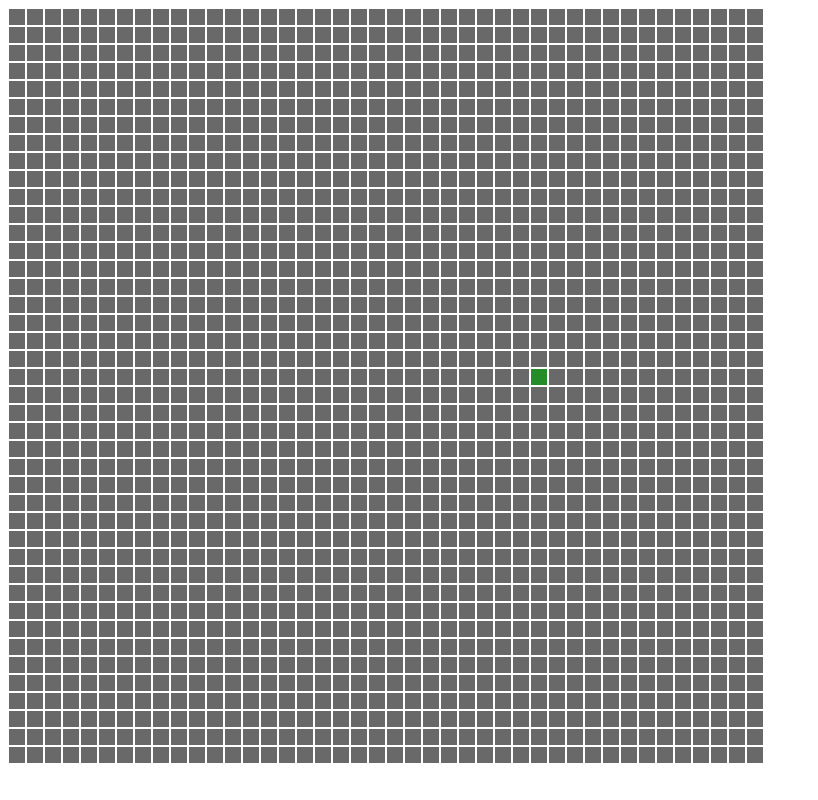
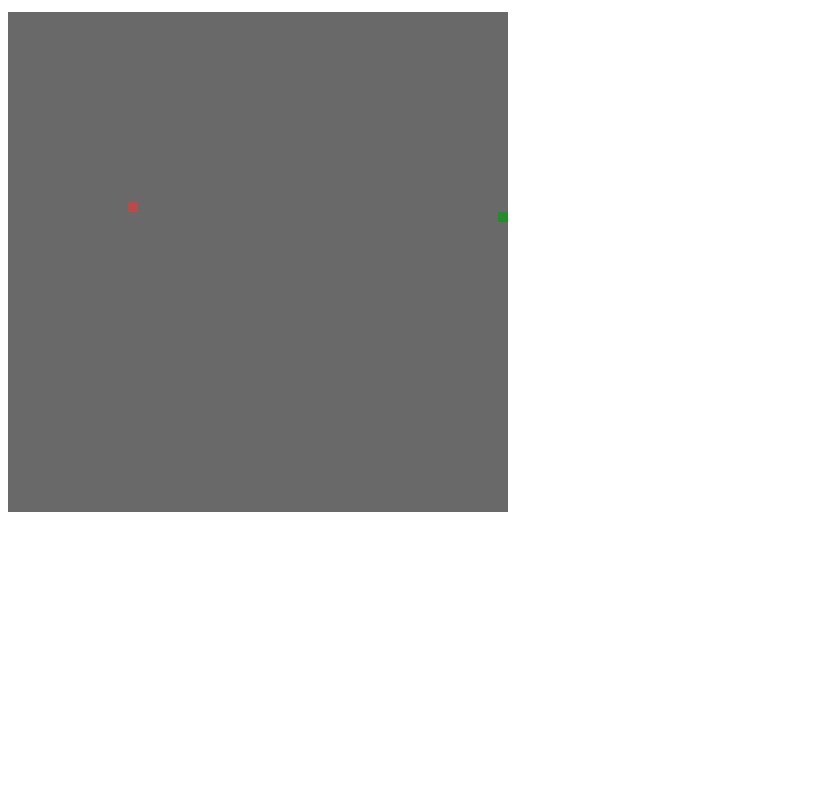
Before and after one commit to gtqnchev/jsnake, a plain HTML site: page index.html in a window 1280 px wide. Shown: the whole page, without its empty margins (0-818 px from the left). Drawn offline with Linux system fonts and the light colour scheme.

Commit message:
Handle collisions and add UI controls

```diff
--- a/snake.js
+++ b/snake.js
@@ -19,12 +19,27 @@ var Board = (function(){
         return matrix;
     }
 
-    function setMatrix(matrix, fill) {
+    function clearSnakes(matrix, fill) {
         for(i = 0; i < matrix.length; i++) {
             for(j = 0; j < matrix[i].length; j++) {
-                matrix[i][j] = fill;
+                if(matrix[i][j] === 1){
+                    matrix[i][j] = fill;
+                }
             }
         }
+    }
+
+    function findRandomFreeCell() {
+        var x = _.random(0, this.m - 1),
+            y = _.random(0, this.n - 1);
+        console.log(x,y, this.matrix);
+        // TODO: this will block if there are no free cells
+        while(this.matrix[x][y] != this.cell.free) {
+            x = (x + 1) % this.m;
+            y = (y + 1) % this.n;
+        }
+
+        return { x: x, y: y };
     }
 
     return {
@@ -58,12 +73,33 @@ var Board = (function(){
         },
 
         moveSnakes: function() {
-            _.each(this.snakes, function(snake) {
-                snake.move();
-            });
+            _.each(this.snakes, this.decideSnakeMove.bind(this));
+            clearSnakes(this.matrix, this.cell.free);
+            this.markSnakes();
+        },
 
-            setMatrix(this.matrix, this.cell.free);
-            this.markSnakes();
+        decideSnakeMove: function(snake) {
+            var move = snake.nextPosition();
+
+            if(move.x >= 0 && move.x < this.m && move.y >= 0 && move.y < this.n) {
+                switch(this.matrix[move.x][move.y]){
+                case this.cell.free:
+                    snake.move();
+                    break;
+                case this.cell.food:
+                    snake.feed();
+                    snake.move();
+                    this.generateFood();
+                    break;
+                case this.cell.snake:
+                    break;
+                }
+            }
+        },
+
+        generateFood: function() {
+            var freeCell = findRandomFreeCell.bind(this)();
+            this.matrix[freeCell.x][freeCell.y] = this.cell.food;
         }
     };
 })();
@@ -74,26 +110,34 @@ var Snake = (function() {
                         left:  { dx:  0,  dy: -1 },
                         right: { dx:  0,  dy:  1 }};
 
-    function nextPosition(position, direction) {
-        var x = position.x + directions[direction].dx,
-            y = position.y + directions[direction].dy;
-
-        return { x: x, y: y };
-    }
 
     return {
         directions: directions,
 
+        nextPosition: function() {
+            var x = this.body[0].x + directions[this.direction].dx,
+                y = this.body[0].y + directions[this.direction].dy;
+
+            return { x: x, y: y };
+        },
+
         move: function() {
-            var nextHead = nextPosition(this.head(), this.direction);
-            this.body.unshift(nextHead);
-            this.body.pop();
+            this.body.unshift(this.nextPosition());
+            if(this.stomach === 0) {
+                this.body.pop();
+            }
+            else {
+                this.stomach--;
+            }
         },
 
         create: function(x,y, direction) {
             var self = Object.create(this);
-            self.body = [{ x: x, y: y }];
+
+            self.body      = [{ x: x, y: y }];
             self.direction = direction;
+            self.stomach   = 0;
+
             return self;
         },
 
@@ -103,6 +147,10 @@ var Snake = (function() {
 
         bodyParts: function() {
             return this.body;
+        },
+
+        feed: function() {
+            this.stomach =+ 1;;
         }
     };
 })();
--- a/snake_init.js
+++ b/snake_init.js
@@ -1,13 +1,28 @@
 function start() {
+    var directions = {
+        38: 'up',
+        40: 'down',
+        37: 'left',
+        39: 'right'
+    };
+
     var snake = Snake.create(20,20, 'right');
-    var board = Board.create(42, 42, [snake]);
-
-    UI.drawBoard(42,42);
+    var board = Board.create(50, 50, [snake]);
+    board.generateFood();
+    UI.drawBoard(50,50);
 
     setInterval(function() {
         UI.updateBoard(board.matrix);
         board.moveSnakes();
-    }, 500);
+    }, 100);
+
+    document.onkeydown = function(e) {
+        console.log(_.keys(directions), (e.keyCode).toString());
+        if(_.contains(_.keys(directions), (e.keyCode).toString())) {
+            snake.direction = directions[e.keyCode];
+            console.log(snake);
+        }
+    };
 }
 
 start();
--- a/style.css
+++ b/style.css
@@ -5,15 +5,14 @@ div {
 }
 
 #board > div > div {
-    width: 16px;
-    height: 16px;
-    margin: 1px;
+    width: 10px;
+    height: 10px;
     background: dimgray;
     display: inline-block;
 }
 
 #board .row {
-    height: 18px;
+    height: 10px;
 }
 
 #board .row .snake {
```
